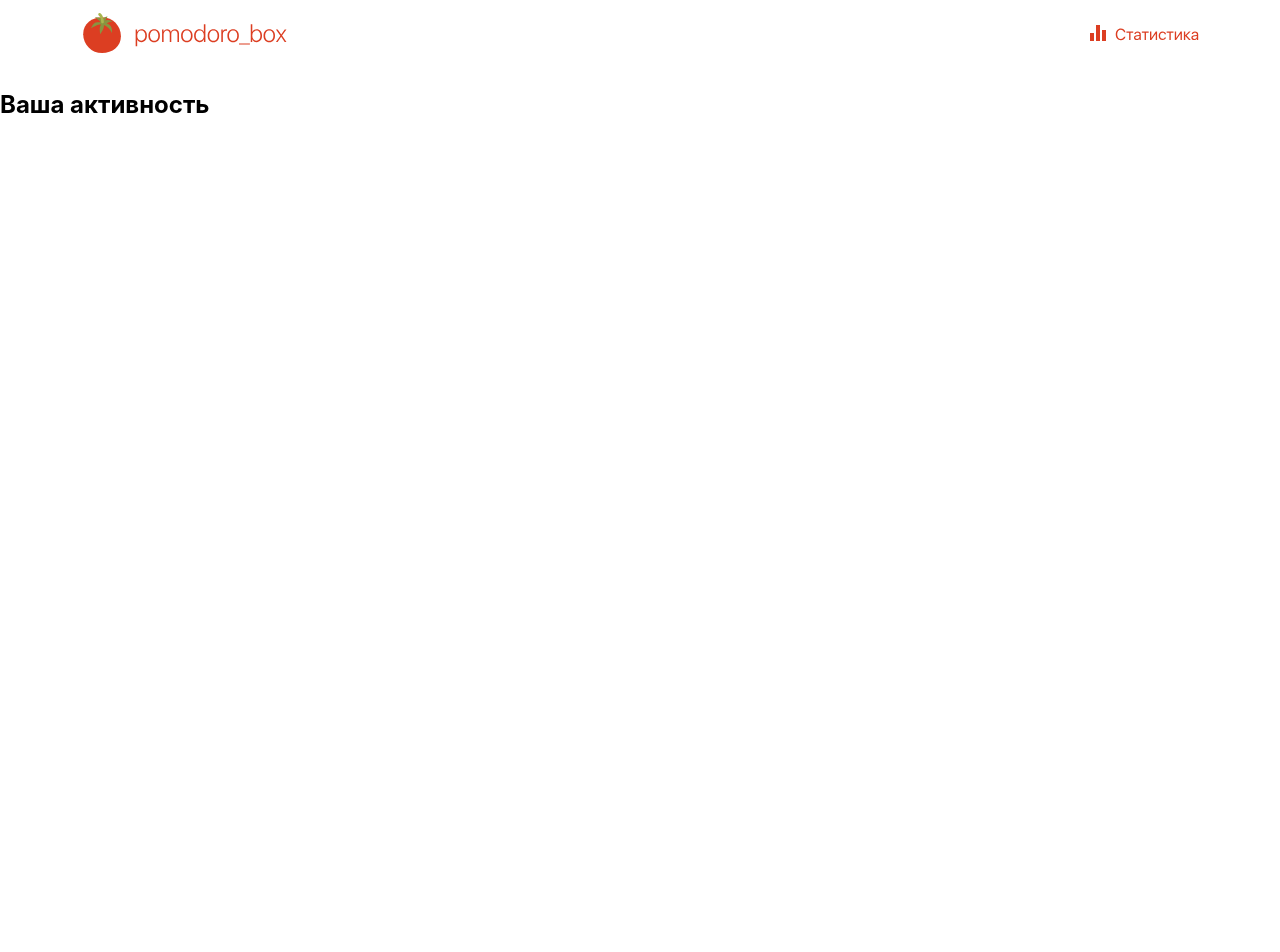
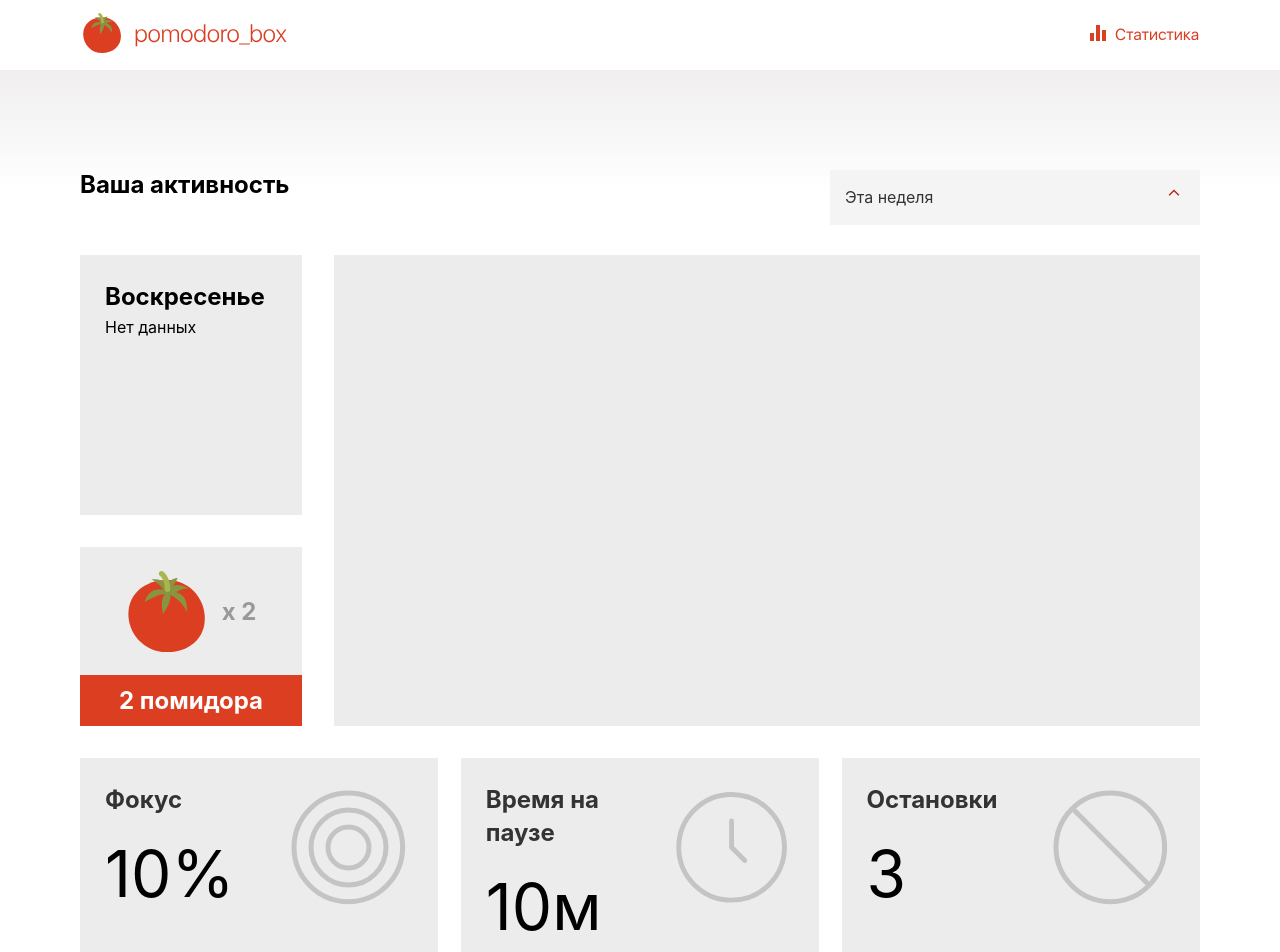
Before and after one commit to rostislavbelo/work-timer, a React (Create React App) app: page /stats in a window 1280 px wide. Shown: the top 952 px of the page. Before the commit the page ends 800 px from the top, so only its background shows below. Built offline with nearby package versions, Linux system fonts and the light colour scheme.

Commit message:
feat:добавляет вёрстку и стили статистики

```diff
--- a/src/Layout/layout.css
+++ b/src/Layout/layout.css
@@ -1,5 +1,5 @@
 .layout {
-    max-width: 1400px;
+    max-width: 1440px;
     margin   : 0 auto;
     min-height: 100vh;
 }
--- a/src/statistics/Statistics.tsx
+++ b/src/statistics/Statistics.tsx
@@ -1,16 +1,84 @@
-import React from 'react';
-import  './statistics.css';
+import React, { useState } from "react";
+import "./statistics.css";
+import tomato from "../icons/tomato.svg";
+import tomatoSmall from "../icons/tomatoSmall.svg";
+
+export function Statistics() {
+
+  const [filtrCurrentValue, setFilterCurrentValue] = useState('Эта неделя');
+  const [filtrActive, setFilterActive] = useState(false);
 
 
-export function Statistics() {
   return (
     <section className="statistics">
-        <div className="statistics__top">
-            <h1>Ваша активность</h1>
+      <div className="statistics__top">
+        <h1>Ваша активность</h1>
+        <div className="statistics__filter" id={String(filtrActive)} onClick={() => {setFilterActive(!filtrActive)}}>
+          <svg width="16" height="10" viewBox="0 0 16 10" fill="none" xmlns="http://www.w3.org/2000/svg">
+          <path d="M1 9L8 2L15 9" stroke="#B7280F" strokeWidth="2"/>
+          </svg>
+          <span className="statistics__filter-current-value">{filtrCurrentValue}</span>
+          {filtrActive && (<div className="statistics__filter-list">
+            <button className="statistics__filter-btn" onClick={() => {setFilterCurrentValue("Эта неделя")}}>Эта неделя</button>
+            <button className="statistics__filter-btn" onClick={() => {setFilterCurrentValue("Прошедшая неделя")}}>Прошедшая неделя</button>
+            <button className="statistics__filter-btn" onClick={() => {setFilterCurrentValue("2 недели назад")}}>2 недели назад</button>
+          </div>)}
+        </div>
+      </div>
+      <div className="statistics__center">
+        <div className="statistics__day-stat">
+          <div className="statistics__day-time">
+            <p>Воскресенье</p>
+            <span>Нет данных</span>
+          </div>
+          <div className="statistics__day-tasks">
+            {/* <img src={tomato} alt="Tomato" /> */}
+            <div className="statistics__day-tasks-info">
+              <div className="statistics__img-info">
+                <img src={tomatoSmall} alt="Tomato small" />
+                <span>х 2</span>
+              </div>
+              <span>2 помидора</span>
+            </div>
+          </div>
+        </div>
+        <div className="statistics__graph"></div>
+      </div>
+      <div className="statistics__bottom-list">
+        <div className="statistics__bottom-item">
+          <div>
+            <p>Фокус</p>
+            <span>10%</span>
+          </div>
+          <svg width="129" height="129" viewBox="0 0 129 129" fill="none" xmlns="http://www.w3.org/2000/svg">
+          <path d="M64.3158 118.632C94.3136 118.632 118.632 94.3136 118.632 64.3158C118.632 34.318 94.3136 10 64.3158 10C34.318 10 10 34.318 10 64.3158C10 94.3136 34.318 118.632 64.3158 118.632Z" strokeWidth="5" strokeLinecap="round" strokeLinejoin="round"/>
+          <path d="M64.5 102C85.2107 102 102 85.2107 102 64.5C102 43.7893 85.2107 27 64.5 27C43.7893 27 27 43.7893 27 64.5C27 85.2107 43.7893 102 64.5 102Z" strokeWidth="5" strokeLinecap="round" strokeLinejoin="round"/>
+          <path d="M64.5 85C75.8218 85 85 75.8218 85 64.5C85 53.1782 75.8218 44 64.5 44C53.1782 44 44 53.1782 44 64.5C44 75.8218 53.1782 85 64.5 85Z" strokeWidth="5" strokeLinecap="round" strokeLinejoin="round"/>
+          </svg>
 
         </div>
+        <div className="statistics__bottom-item">
+          <div>
+            <p>Время на паузе</p>
+            <span>10м</span>
+          </div>
+          <svg width="129" height="129" viewBox="0 0 129 129" fill="none" xmlns="http://www.w3.org/2000/svg">
+          <path d="M64.3158 118.632C94.3136 118.632 118.632 94.3136 118.632 64.3158C118.632 34.318 94.3136 10 64.3158 10C34.318 10 10 34.318 10 64.3158C10 94.3136 34.318 118.632 64.3158 118.632Z" strokeWidth="5" strokeLinecap="round" strokeLinejoin="round"/>
+          <path d="M64.3154 37.1579V64.3158L77.8944 77.8947" strokeWidth="5" strokeLinecap="round" strokeLinejoin="round"/>
+          </svg>
 
+        </div>
+        <div className="statistics__bottom-item">
+          <div>
+            <p>Остановки</p>
+            <span>3</span>
+          </div>
+          <svg width="129" height="129" viewBox="0 0 129 129" fill="none" xmlns="http://www.w3.org/2000/svg">
+            <path d="M64.3158 118.632C94.3136 118.632 118.632 94.3136 118.632 64.3158C118.632 34.318 94.3136 10 64.3158 10C34.318 10 10 34.318 10 64.3158C10 94.3136 34.318 118.632 64.3158 118.632Z" strokeWidth="5" strokeLinecap="round" strokeLinejoin="round"/>
+            <path d="M28 27L102 101" strokeWidth="5" strokeLinecap="round" strokeLinejoin="round"/>
+          </svg>
+        </div>
+      </div>
     </section>
-
   );
 }
--- a/src/statistics/statistics.css
+++ b/src/statistics/statistics.css
@@ -0,0 +1,226 @@
+.statistics {
+    background: linear-gradient(#f0eeee, #ffffff 12%);
+    min-height: calc(100vh - 70px);
+    padding   : 100px 80px;
+}
+
+.statistics__top {
+    display        : flex;
+    justify-content: space-between;
+    margin-bottom: 30px;
+}
+
+.statistics__top h1 {
+    margin: 0 0 0 0;
+}
+
+.statistics__center {
+    display        : flex;
+    justify-content: space-between;
+    min-height     : 471px;
+    margin-bottom  : 32px;
+}
+
+.statistics__bottom-list {
+    display        : flex;
+    justify-content: space-between;
+}
+
+.statistics__graph {
+    width           : 78%;
+    min-height      : 471px;
+    background-color: #ECECEC;
+}
+
+.statistics__day-stat {
+    width       : 20%;
+    min-height  : 471px;
+    margin-right: 32px;
+}
+
+.statistics__day-time {
+    min-height      : 260px;
+    width           : 100%;
+    background-color: #ECECEC;
+    margin-bottom   : 32px;
+    padding         : 25px;
+}
+
+.statistics__day-time p {
+    margin     : 0 0 0 0;
+    font-size  : 24px;
+    font-weight: 700;
+    line-height: 33px;
+    text-align : left;
+}
+
+.statistics__day-time span {
+    font-size  : 16px;
+    font-weight: 400;
+    line-height: 28px;
+    text-align : left;
+}
+
+
+.statistics__bottom-item {
+    width           : 32%;
+    background-color: #ECECEC;
+    min-height      : 179px;
+    display         : flex;
+    justify-content : space-between;
+    padding         : 25px;
+}
+
+.statistics__bottom-item p {
+    margin        : 0 0 20px 0;
+    font-size     : 24px;
+    font-weight   : 700;
+    line-height   : 33px;
+    letter-spacing: 0em;
+    text-align    : left;
+    color         : #333333;
+}
+
+.statistics__bottom-item span {
+    font-size  : 64px;
+    font-weight: 400;
+    line-height: 76px;
+    text-align : left;
+}
+
+.statistics__bottom-item svg {
+    display: block;
+    stroke : #C4C4C4;
+    width  : 129px;
+    height : 129px;
+}
+
+.statistics__day-tasks {
+    display         : flex;
+    justify-content : center;
+    align-items     : center;
+    background-color: #ECECEC;
+    min-height      : 179px;
+}
+
+.statistics__day-tasks>img {
+    width : 115px;
+    height: 115px;
+}
+
+.statistics__day-tasks-info {
+    display         : flex;
+    flex-direction  : column;
+    min-height      : 179px;
+    width           : 100%;
+    background-color: #ECECEC;
+    position        : relative;
+}
+
+.statistics__day-tasks-info>span {
+    width           : 100%;
+    color           : #ffffff;
+    font-size       : 24px;
+    font-weight     : 700;
+    line-height     : 33px;
+    text-align      : center;
+    background-color: #DC3E22;
+    min-height      : 51px;
+    margin-top      : auto;
+    display         : flex;
+    align-items     : center;
+    justify-content : center;
+}
+
+.statistics__img-info {
+    height         : 100%;
+    width          : 100%;
+    display        : flex;
+    align-items    : center;
+    justify-content: center;
+    flex-grow      : 1;
+}
+
+.statistics__img-info span {
+    font-size     : 24px;
+    font-weight   : 700;
+    line-height   : 33px;
+    letter-spacing: 0em;
+    text-align    : left;
+    color         : #999999;
+}
+
+.statistics__img-info img {
+    width       : 81px;
+    height      : 81px;
+    margin-right: 15px;
+}
+
+.statistics__filter-current-value,
+.statistics__filter button {
+    background-color: #F4F4F4;
+    font-size       : 16px;
+    font-weight     : 400;
+    line-height     : 17px;
+    text-align      : left;
+    padding: 19px 50px 19px 15px;
+    width: 100%;
+    min-height: 55px;
+    border-bottom: 1px solid #DEDEDE;
+    color: #333333;
+    transition: opacity linear 0.2s;
+    display: block;
+}
+
+.statistics__filter {
+    width: 370px;
+    position: relative;
+    min-height: 55px;
+    cursor: pointer;
+}
+
+.statistics__filter-current-value,
+.statistics__filter button:last-child {
+    border: none;
+}
+
+.statistics__filter button:hover {
+    opacity: 0.85;
+}
+
+/* .statistics__filter::before {
+    display: block;
+    position: absolute;
+    content: "";
+    width: 10px;
+    height: 10px;
+    background-color: transparent;
+    border-top: 2px solid #B7280F;
+    border-right: 2px solid #B7280F;
+    transform: rotate(135deg);
+    right: 19px;
+    top: 19px;
+    z-index: 10;
+} */
+
+.statistics__filter svg {
+    width: 14px;
+    height: 7px;
+    display: block;
+    position: absolute;
+    right: 19px;
+    top: 19px;
+    z-index: 10;
+    transition: transform linear 0.2s;
+}
+
+#true.statistics__filter svg {
+    transform: rotate(180deg);
+}
+
+.statistics__filter-list {
+    position: absolute;
+    left: 0;
+    top: 0;
+    width: 100%;
+}
```
Also changed, not shown: src/icons/tomato.svg (added), src/icons/tomatoSmall.svg (added).
